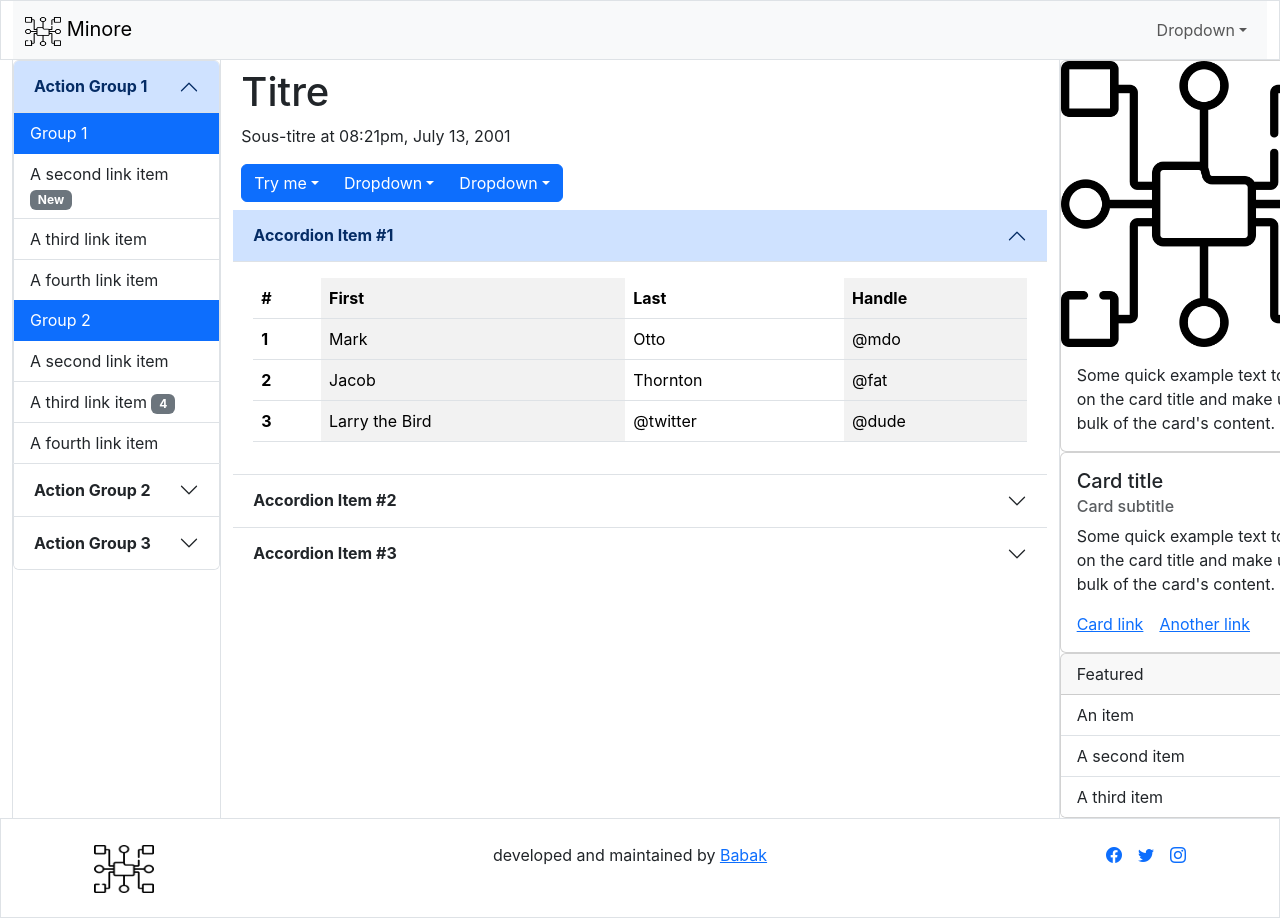
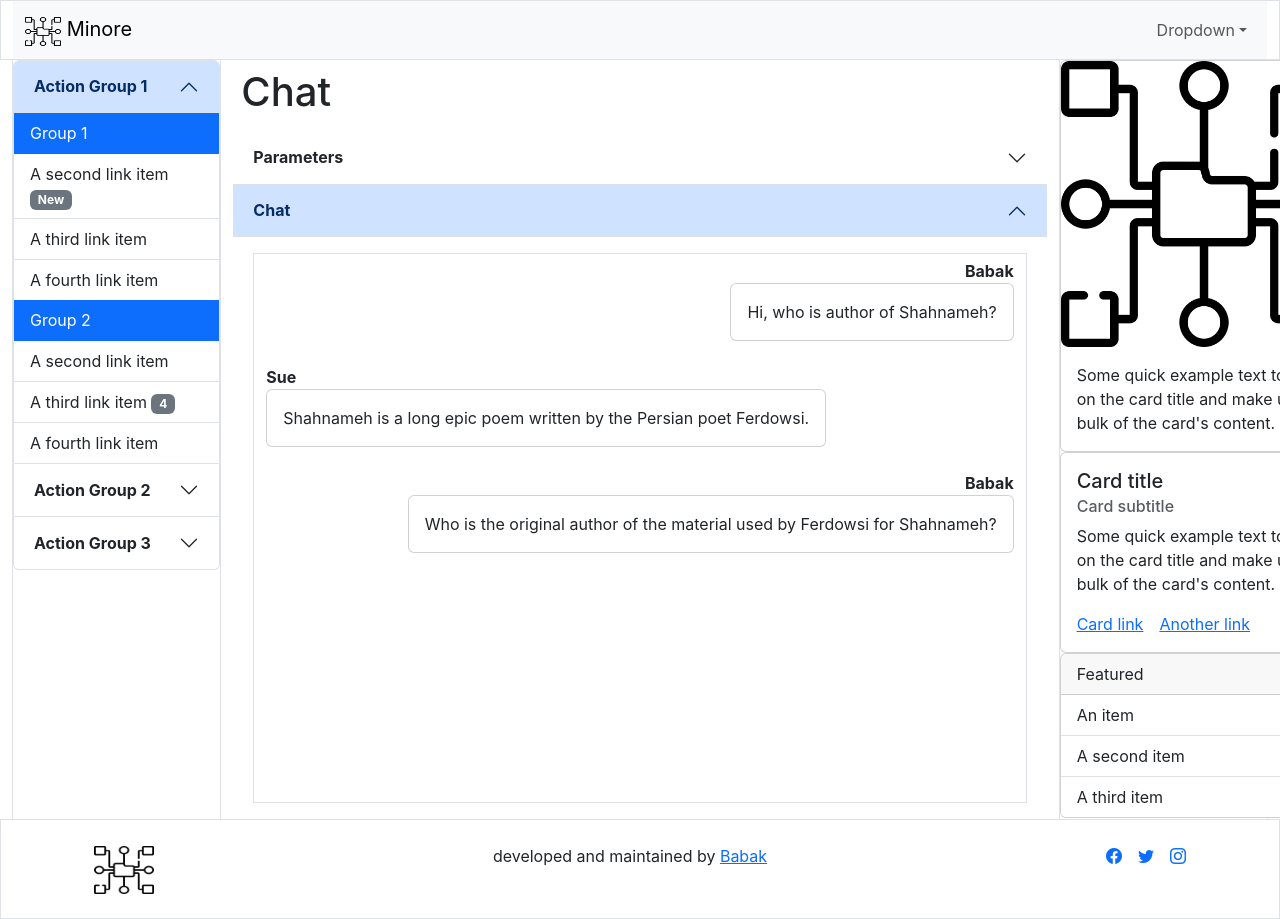
Before and after one commit to babak2000ir/chatgpt-client, a React (Create React App) app in the folder client/: page / in a window 1280 px wide. Shown: the top 919 px of the page. Built offline with nearby package versions, Linux system fonts and the light colour scheme.

Commit message:
client view: WIP

```diff
--- a/client/public/index.html
+++ b/client/public/index.html
@@ -27,7 +27,7 @@
   <link href="https://cdn.jsdelivr.net/npm/bootstrap@5.3.1/dist/css/bootstrap.min.css" rel="stylesheet" integrity="sha384-4bw+/aepP/YC94hEpVNVgiZdgIC5+VKNBQNGCHeKRQN+PtmoHDEXuppvnDJzQIu9" crossorigin="anonymous">
   <script src="https://cdn.jsdelivr.net/npm/bootstrap@5.3.1/dist/js/bootstrap.bundle.min.js" integrity="sha384-HwwvtgBNo3bZJJLYd8oVXjrBZt8cqVSpeBNS5n7C8IVInixGAoxmnlMuBnhbgrkm" crossorigin="anonymous"></script>
   <link rel="stylesheet" href="https://cdn.jsdelivr.net/npm/bootstrap-icons@1.11.1/font/bootstrap-icons.css">
-  <title>Minore</title>
+  <title>Advanced Chat Client</title>
 </head>
 
 <body>
--- a/client/src/views/Main.js
+++ b/client/src/views/Main.js
@@ -1,49 +1,46 @@
-import { fetchCall } from '../services/fetchSvc';
+import DynamicList from './components/DynamicList';
+import { useState } from 'react';
+
 function Main() {
+    const [stopPhrasesList, setStopPhrasesList] = useState([]);
+    const [numberOfResponses, setNumberOfResponses] = useState(1);
+    const [frequencyPenalty, setFrequencyPenalty] = useState(0);
+    const [temperature, setTemperature] = useState(1);
+    const [topP, setTopP] = useState(1);
+    const [presencePenalty, setPresencePenalty] = useState(0);
+    const [seed, setSeed] = useState('');
+    const [logprobs, setLogprobs] = useState(false);
+    const [topLogprobs, setTopLogprobs] = useState(0);
 
-    const handleClick = () => {
-        fetchCall('api', {}, 'post')
-            .then(data => window.alert(data))
-            .catch(error => window.alert(error));
-    }
+
+    const messages = [
+        {
+            role: 'system',
+            content: 'You are a university lecturer, teaching Persian litrature. Do not break character, reply as a the Persian professor.',
+            name: 'Sue'
+        },
+        {
+            role: 'user',
+            content: 'Hi, who is author of Shahnameh?',
+            name: 'Babak'
+        },
+        {
+            role: 'assistant',
+            content: 'Shahnameh is a long epic poem written by the Persian poet Ferdowsi.',
+            name: 'Sue'
+        },
+        {
+            role: 'user',
+            content: 'Who is the original author of the material used by Ferdowsi for Shahnameh?',
+            name: 'Babak'
+        },
+    ]
 
     return (
         <div>
             <div className="container">
                 <div className="container p-2">
-                    <div><h1>Titre</h1></div>
-                    <div>Sous<a>-titre</a> at <span>08:21pm, July 13, 2001</span></div>
-                </div>
-                <div className="container p-2">
-                    <div className="btn-group" role="group" aria-label="Button group with nested dropdown">
-                        <div className="btn-group" role="group">
-                            <button type="button" className="btn btn-primary dropdown-toggle" data-bs-toggle="dropdown" aria-expanded="false">
-                                Try me
-                            </button>
-                            <ul className="dropdown-menu">
-                                <li><a className="dropdown-item" onClick={handleClick}>Hello World</a></li>
-                                <li><a className="dropdown-item" href="#">Dropdown link</a></li>
-                            </ul>
-                        </div>
-                        <div className="btn-group" role="group">
-                            <button type="button" className="btn btn-primary dropdown-toggle" data-bs-toggle="dropdown" aria-expanded="false">
-                                Dropdown
-                            </button>
-                            <ul className="dropdown-menu">
-                                <li><a className="dropdown-item" href="#">Dropdown link</a></li>
-                                <li><a className="dropdown-item" href="#">Dropdown link</a></li>
-                            </ul>
-                        </div>
-                        <div className="btn-group" role="group">
-                            <button type="button" className="btn btn-primary dropdown-toggle" data-bs-toggle="dropdown" aria-expanded="false">
-                                Dropdown
-                            </button>
-                            <ul className="dropdown-menu">
-                                <li><a className="dropdown-item" href="#">Dropdown link</a></li>
-                                <li><a className="dropdown-item" href="#">Dropdown link</a></li>
-                            </ul>
-                        </div>
-                    </div>
+                    <div><h1>Chat</h1></div>
                 </div>
             </div>
 
@@ -51,143 +48,85 @@
                 <div className="accordion accordion-flush" id="accordionPanelsStayOpenExample">
                     <div className="accordion-item">
                         <h2 className="accordion-header">
-                            <button className="fw-bolder accordion-button" type="button" data-bs-toggle="collapse" data-bs-target="#panelsStayOpen-collapseOne" aria-expanded="true" aria-controls="panelsStayOpen-collapseOne">
-                                Accordion Item #1
+                            <button className="fw-bolder accordion-button collapsed" type="button" data-bs-toggle="collapse" data-bs-target="#panelsStayOpen-collapseTwo" aria-expanded="false" aria-controls="panelsStayOpen-collapseTwo">
+                                Parameters
                             </button>
                         </h2>
-                        <div id="panelsStayOpen-collapseOne" className="accordion-collapse collapse show">
+                        <div id="panelsStayOpen-collapseTwo" className="accordion-collapse collapse">
                             <div className="accordion-body">
-                                <table className="table table-striped-columns">
-                                    <thead>
-                                        <tr>
-                                            <th scope="col">#</th>
-                                            <th scope="col">First</th>
-                                            <th scope="col">Last</th>
-                                            <th scope="col">Handle</th>
-                                        </tr>
-                                    </thead>
-                                    <tbody>
-                                        <tr>
-                                            <th scope="row">1</th>
-                                            <td>Mark</td>
-                                            <td>Otto</td>
-                                            <td>@mdo</td>
-                                        </tr>
-                                        <tr>
-                                            <th scope="row">2</th>
-                                            <td>Jacob</td>
-                                            <td>Thornton</td>
-                                            <td>@fat</td>
-                                        </tr>
-                                        <tr>
-                                            <th scope="row">3</th>
-                                            <td>Larry the Bird</td>
-                                            <td>@twitter</td>
-                                            <td>@dude</td>
-                                        </tr>
-                                    </tbody>
-                                </table>
+                                <div className="input-group mb-3">
+                                    <span className="input-group-text" id="n">Number of Responses</span>
+                                    <input type="number" className="form-control" placeholder="n" aria-label="N" aria-describedby="n" defaultValue="1" min="1" max="5" step="1" value={numberOfResponses} onChange={e => setNumberOfResponses(e.target.value)} />
+                                </div>
+
+                                <div className="input-group mb-3">
+                                    <span className="input-group-text" id="frequency_penalty">Frequency Penalty</span>
+                                    <input type="number" className="form-control" placeholder="Frequency Penalty" aria-label="Frequency Penalty" aria-describedby="frequency_penalty" defaultValue="0" min="-2" max="2" step="0.1" value={frequencyPenalty} onChange={e => setFrequencyPenalty(e.target.value)} />
+                                </div>
+
+                                <div className="input-group mb-3">
+                                    <span className="input-group-text" id="temperature">Temprature</span>
+                                    <input type="number" className="form-control" placeholder="Temperature" aria-label="Temperature" aria-describedby="temperature" defaultValue="1" min="0" max="1" step="0.1" value={temperature} onChange={e => setTemperature(e.target.value)} />
+                                </div>
+
+                                <div className="input-group mb-3">
+                                    <span className="input-group-text" id="top_p">Top P</span>
+                                    <input type="number" className="form-control" placeholder="Top P" aria-label="Top P" aria-describedby="top_p" defaultValue="1" min="0" max="1" step="0.1" value={topP} onChange={e => setTopP(e.target.value)} />
+                                </div>
+
+                                <div className="input-group mb-3">
+                                    <span className="input-group-text" id="presence_penalty">Presence Penalty</span>
+                                    <input type="number" className="form-control" placeholder="Presence Penalty" aria-label="Presence Penalty" aria-describedby="presence_penalty" defaultValue="0" min="-2" max="2" step="0.1" value={presencePenalty} onChange={e => setPresencePenalty(e.target.value)} />
+                                </div>
+
+                                <div className="input-group mb-3">
+                                    <span className="input-group-text" id="seed">Seed</span>
+                                    <input type="text" className="form-control" placeholder="Seed" aria-label="Seed" aria-describedby="seed" length="30" value={seed} onChange={e => setSeed(e.target.value)} />
+                                </div>
+
+                                <div className="input-group mb-3">
+                                    <DynamicList name="Stop" valueList={stopPhrasesList} setValueList={setStopPhrasesList} />
+                                </div>
+
+                                <div className="input-group mb-3 form-check">
+                                    <input className="form-check-input" type="checkbox" id="logprobs" value={logprobs} onChange={e => setLogprobs(e.target.checked)} />
+                                    <label className="form-check-label" for="logprobs">
+                                        &nbsp;Log Probs
+                                    </label>
+                                </div>
+
+                                {logprobs &&
+                                    <div className="input-group mb-3">
+                                        <span className="input-group-text" id="top_logprobs">Top Log Probs</span>
+                                        <input type="number" className="form-control" placeholder="Top Log Probs" aria-label="Top Log Probs" aria-describedby="top_logprobs" defaultValue="0" min="0" max="20" step="1" value={topLogprobs} onChange={e => setTopLogprobs(e.target.value)} />
+                                    </div>}
                             </div>
                         </div>
                     </div>
                     <div className="accordion-item">
                         <h2 className="accordion-header">
-                            <button className="fw-bolder accordion-button collapsed" type="button" data-bs-toggle="collapse" data-bs-target="#panelsStayOpen-collapseTwo" aria-expanded="false" aria-controls="panelsStayOpen-collapseTwo">
-                                Accordion Item #2
+                            <button className="fw-bolder accordion-button" type="button" data-bs-toggle="collapse" data-bs-target="#panelsStayOpen-collapseOne" aria-expanded="true" aria-controls="panelsStayOpen-collapseOne">
+                                Chat
                             </button>
                         </h2>
-                        <div id="panelsStayOpen-collapseTwo" className="accordion-collapse collapse">
+                        <div id="panelsStayOpen-collapseOne" className="accordion-collapse collapse show">
                             <div className="accordion-body">
-                                <div className="input-group mb-3">
-                                    <span className="input-group-text" id="basic-addon1">@</span>
-                                    <input type="text" className="form-control" placeholder="Username" aria-label="Username" aria-describedby="basic-addon1" />
-                                </div>
-
-                                <div className="input-group mb-3">
-                                    <input type="text" className="form-control" placeholder="Recipient's username" aria-label="Recipient's username" aria-describedby="basic-addon2" />
-                                    <span className="input-group-text" id="basic-addon2">@example.com</span>
-                                </div>
-
-                                <div className="mb-3">
-                                    <label htmlFor="basic-url" className="form-label">Your vanity URL</label>
-                                    <div className="input-group">
-                                        <span className="input-group-text" id="basic-addon3">https://example.com/users/</span>
-                                        <input type="text" className="form-control" id="basic-url" aria-describedby="basic-addon3 basic-addon4" />
-                                    </div>
-                                    <div className="form-text" id="basic-addon4">Example help text goes outside the input group.</div>
-                                </div>
-
-                                <div className="input-group mb-3">
-                                    <span className="input-group-text">$</span>
-                                    <input type="text" className="form-control" aria-label="Amount (to the nearest dollar)" />
-                                    <span className="input-group-text">.00</span>
-                                </div>
-
-                                <div className="input-group mb-3">
-                                    <input type="text" className="form-control" placeholder="Username" aria-label="Username" />
-                                    <span className="input-group-text">@</span>
-                                    <input type="text" className="form-control" placeholder="Server" aria-label="Server" />
-                                </div>
-
-                                <div className="input-group">
-                                    <span className="input-group-text">With textarea</span>
-                                    <textarea className="form-control" aria-label="With textarea"></textarea>
-                                </div>
-                            </div>
-                        </div>
-                    </div>
-                    <div className="accordion-item">
-                        <h2 className="accordion-header">
-                            <button className="fw-bolder accordion-button collapsed" type="button" data-bs-toggle="collapse" data-bs-target="#panelsStayOpen-collapseThree" aria-expanded="false" aria-controls="panelsStayOpen-collapseThree">
-                                Accordion Item #3
-                            </button>
-                        </h2>
-                        <div id="panelsStayOpen-collapseThree" className="accordion-collapse collapse">
-                            <div className="accordion-body">
-                                <div className="input-group mb-3">
-                                    <div className="input-group-text">
-                                        <input className="form-check-input mt-0" type="checkbox" value="" aria-label="Checkbox for following text input" />
-                                    </div>
-                                    <input type="text" className="form-control" aria-label="Text input with checkbox" />
-                                </div>
-
-                                <div className="input-group">
-                                    <div className="input-group-text">
-                                        <input className="form-check-input mt-0" type="radio" value="" aria-label="Radio button for following text input" />
-                                    </div>
-                                    <input type="text" className="form-control" aria-label="Text input with radio button" />
-                                </div>
-                                <div className="input-group mb-3">
-                                    <button className="btn btn-outline-secondary" type="button" id="button-addon1">Button</button>
-                                    <input type="text" className="form-control" placeholder="" aria-label="Example text with button addon" aria-describedby="button-addon1" />
-                                </div>
-
-                                <div className="input-group mb-3">
-                                    <input type="text" className="form-control" placeholder="Recipient's username" aria-label="Recipient's username" aria-describedby="button-addon2" />
-                                    <button className="btn btn-outline-secondary" type="button" id="button-addon2">Button</button>
-                                </div>
-
-                                <div className="input-group mb-3">
-                                    <button className="btn btn-outline-secondary" type="button">Button</button>
-                                    <button className="btn btn-outline-secondary" type="button">Button</button>
-                                    <input type="text" className="form-control" placeholder="" aria-label="Example text with two button addons" />
-                                </div>
-
-                                <div className="input-group">
-                                    <input type="text" className="form-control" placeholder="Recipient's username" aria-label="Recipient's username with two button addons" />
-                                    <button className="btn btn-outline-secondary" type="button">Button</button>
-                                    <button className="btn btn-outline-secondary" type="button">Button</button>
-                                </div>
-                                <div className="input-group mb-3">
-                                    <button className="btn btn-outline-secondary dropdown-toggle" type="button" data-bs-toggle="dropdown" aria-expanded="false">Dropdown</button>
-                                    <ul className="dropdown-menu">
-                                        <li><a className="dropdown-item" href="#">Action</a></li>
-                                        <li><a className="dropdown-item" href="#">Another action</a></li>
-                                        <li><a className="dropdown-item" href="#">Something else here</a></li>
-                                        <li><hr className="dropdown-divider" /></li>
-                                        <li><a className="dropdown-item" href="#">Separated link</a></li>
-                                    </ul>
-                                    <input type="text" className="form-control" aria-label="Text input with dropdown button" />
+                                <div className="container border overflow-auto" style={{ height: 550, paddingTop: 5 }}>
+                                    {messages.filter(message => message.role !== 'system').map((message, idx) => (
+                                        <>
+                                            <div className={`d-flex ${message.role === 'assistant' ? 'justify-content-start' : 'justify-content-end'}`}><span className="fw-bold">{message.name}</span></div>
+                                            <div key={idx} className={`d-flex ${message.role === 'assistant' ? 'justify-content-start' : 'justify-content-end'}`}>
+                                                <div className="d-inline-flex">
+                                                    <div className="card">
+                                                        <div className="card-body">
+                                                            {`${message.content}`}
+                                                        </div>
+                                                    </div>
+                                                </div>
+                                            </div>
+                                            <br />
+                                        </>
+                                    ))}
                                 </div>
                             </div>
                         </div>
--- /dev/null
+++ b/client/src/views/components/DynamicList.js
@@ -0,0 +1,36 @@
+import { useState } from 'react';
+
+function DynamicList({ name, valueList, setValueList }) {
+    const [textBoxValue, setTextBoxValue] = useState('');
+
+    const addValue = () => {
+        if (textBoxValue && !valueList.includes(textBoxValue)) {
+            setValueList([...valueList, textBoxValue]);
+            setTextBoxValue('');
+        }
+    }
+
+    const removeValue = (value) => {
+        setValueList([...valueList].filter((item) => item !== value));
+    }
+
+    return (
+        <>
+            <div class="form-group">
+                <div class="input-group">
+                    <input type="text" class="form-control" placeholder={name} aria-label="Add 'Stop tokens'" aria-describedby={name} value={textBoxValue} onChange={e => setTextBoxValue(e.target.value)} onKeyUp={e => e.key === 'Enter' ? addValue() : ""} />
+                    <div class="input-group-append">
+                        <button class="btn btn-outline-secondary" type="button" onClick={addValue}>Add</button>
+                    </div>
+                </div>
+                <ul class="list-group">
+                    {valueList.map((value, idx) => (
+                        <li key={idx} href="#" class="list-group-item list-group-item-action">{value}<span><button type="button" class="btn-close float-end" aria-label="Close" onClick={() => removeValue(value)}></button></span></li>
+                    ))}
+                </ul>
+            </div>
+        </>
+    );
+}
+
+export default DynamicList;
```
Also changed, not shown: 2 other files (tests, documents, lock files or other folders).
